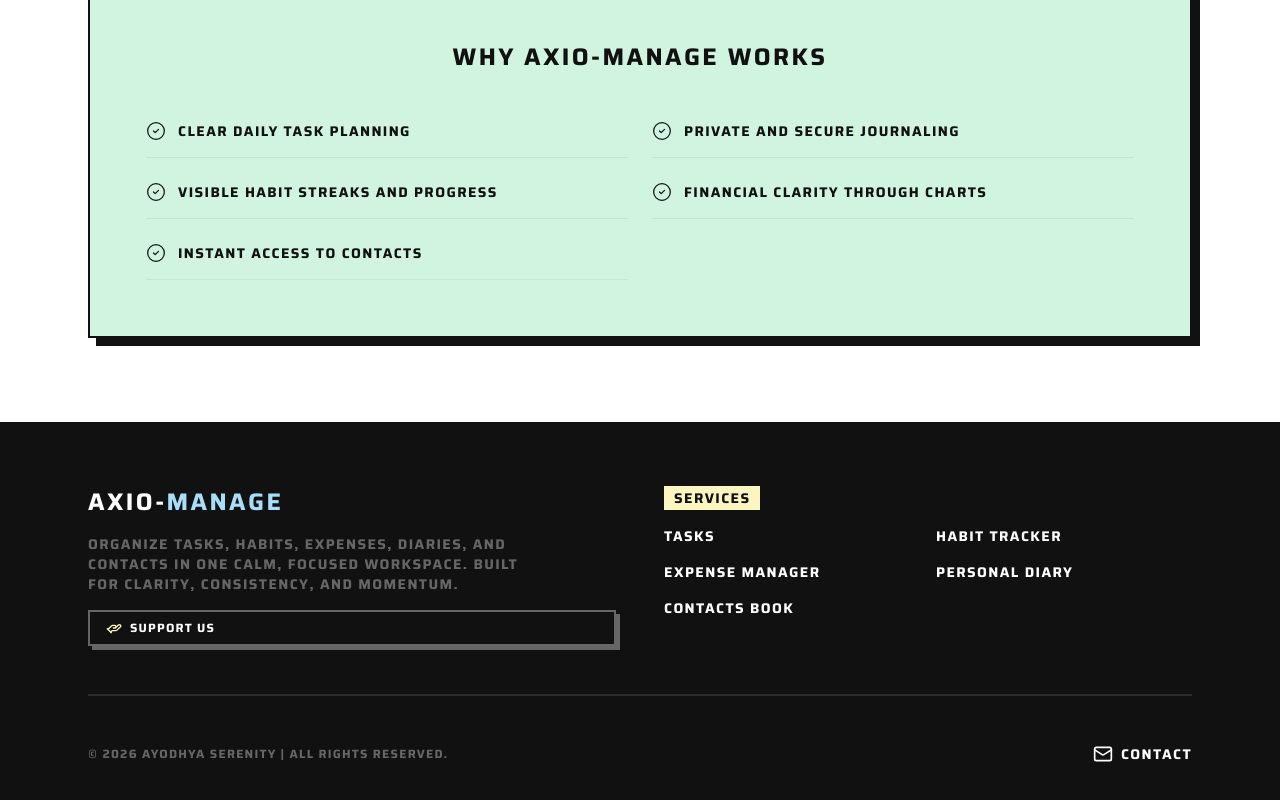
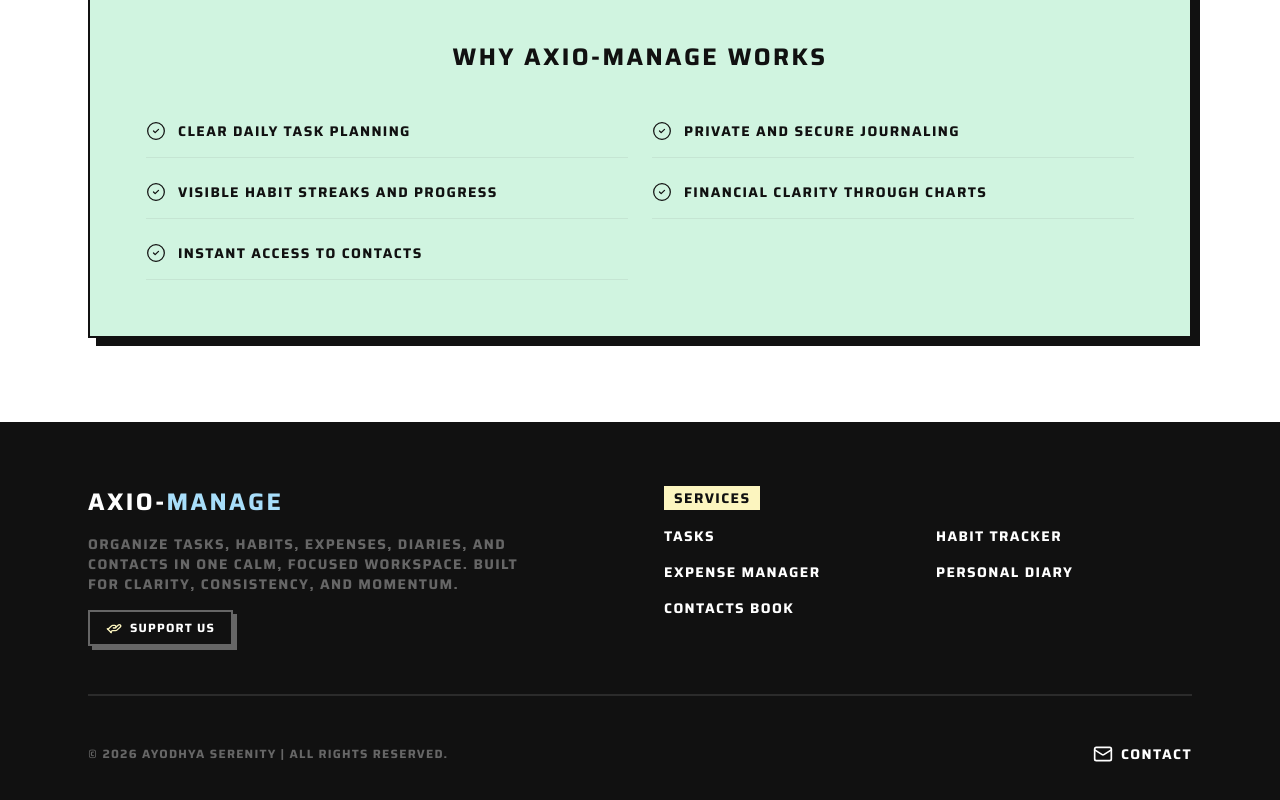
Before and after one commit to shani8828/axioManage-client, a React (Vite) app: page / in a window 1280 px wide. Shown: the part 1970-2770 px from the top of the page. Built offline with nearby package versions, Linux system fonts and the light colour scheme; no server answers.

Commit message:
All Payment bugs fixed.

```diff
--- a/src/App.jsx
+++ b/src/App.jsx
@@ -30,8 +30,6 @@ export default function App() {
           <Routes>
             <Route path="/" element={<Home />} />
             <Route path="/login" element={<Login />} />
-            <Route path="/support" element={<Support />} />
-            <Route path="/supporters" element={<Supporters />} />
             <Route element={<ProtectedRoute />}>
               <Route path="/diary" element={<Diary />} />
               <Route path="/tasks" element={<Tasks />} />
@@ -39,6 +37,8 @@ export default function App() {
               <Route path="/contact-book" element={<ContactBook />} />
               <Route path="/habit-tracker" element={<HabitTracker />} />
               <Route path="/attendance" element={<Attendance />} />
+              <Route path="/support" element={<Support />} />
+              <Route path="/supporters" element={<Supporters />} />
             </Route>
             {/* <Route path="/cache" element={<CacheSystem />} /> */}
             <Route path="*" element={<NoPage />} />
--- a/src/components/Footer.jsx
+++ b/src/components/Footer.jsx
@@ -1,6 +1,13 @@
 import { useEffect, useState } from "react";
 import { Link } from "react-router-dom";
-import { Github, Linkedin, Mail, ArrowUpRight, Users, HelpingHand } from "lucide-react";
+import {
+  Github,
+  Linkedin,
+  Mail,
+  ArrowUpRight,
+  Users,
+  HelpingHand,
+} from "lucide-react";
 import api from "../utils/api";
 
 export default function Footer() {
@@ -36,7 +43,10 @@ export default function Footer() {
               calm, focused workspace. Built for clarity, consistency, and
               momentum.
             </p>
-            <Link to="/support" className="flex items-center gap-2 border-2 border-[#666666] bg-[#111111] px-4 py-2 text-xs font-bold uppercase tracking-widest text-white shadow-[4px_4px_0px_0px_#666666]">
+            <Link
+              to="/support"
+              className="inline-flex w-fit items-center gap-2 border-2 border-[#666666] bg-[#111111] px-4 py-2 text-xs font-bold uppercase tracking-widest text-white shadow-[4px_4px_0px_0px_#666666]"
+            >
               <HelpingHand className="h-4 w-4 text-[#fcf5bf] stroke-[2px]" />
               Support Us
             </Link>
@@ -104,7 +114,7 @@ export default function Footer() {
           {visitorCount !== null && (
             <div className="flex items-center gap-2 border-2 border-[#666666] bg-[#111111] px-4 py-2 text-xs font-bold uppercase tracking-widest text-white shadow-[4px_4px_0px_0px_#666666]">
               <Users className="h-4 w-4 text-[#fcf5bf] stroke-[2px]" />
-              Visitor No. <span className="text-[#a8defa]">{visitorCount}</span>
+              Total Users:<span className="text-[#a8defa]">{visitorCount}</span>
             </div>
           )}
 
--- a/src/components/Navbar.jsx
+++ b/src/components/Navbar.jsx
@@ -78,7 +78,7 @@ export default function Navbar() {
                 <div className="relative">
                   <button
                     onClick={() => setIsProfileOpen(!isProfileOpen)}
-                    className="flex items-center gap-2 p-1 pr-2 transition-all border border-white hover:bg-white hover:text-[#111111]"
+                    className="flex items-center gap-2 p-1 pr-2 transition-all border border-gray-500 hover:bg-white hover:text-[#111111]"
                   >
                     {user?.avatar ? (
                       <img
@@ -114,7 +114,7 @@ export default function Navbar() {
                         </div>
                         <button
                           onClick={handleLogout}
-                          className="flex w-full items-center gap-3 px-3 py-2 text-sm font-bold uppercase tracking-widest text-[#111111] hover:bg-[#ff99c8] transition-colors"
+                          className="flex w-full items-center gap-3 px-3 py-2 text-sm font-bold uppercase tracking-widest text-[#111111] hover:bg-red-400 transition-colors"
                         >
                           <LogOut className="w-4 h-4 stroke-[1.5px]" /> Sign out
                         </button>
@@ -174,7 +174,7 @@ export default function Navbar() {
               {user ? (
                 <button
                   onClick={handleLogout}
-                  className="w-full flex items-center gap-3 px-2 py-3 text-sm font-bold uppercase tracking-widest text-white hover:bg-[#ff99c8] hover:text-[#111111] transition-colors"
+                  className="w-full flex items-center gap-3 px-2 py-3 text-sm font-bold uppercase tracking-widest text-white hover:bg-red-400 hover:text-[#111111] transition-colors"
                 >
                   <LogOut className="w-5 h-5 stroke-[1.5px]" /> SIGN OUT
                 </button>
--- a/src/index.css
+++ b/src/index.css
@@ -18,3 +18,51 @@
   --dark: #111111;
   --muted: #666666;
 }
+
+/* Ultra Thin Smooth Scrollbar */
+
+* {
+  scrollbar-width: thin;
+  scrollbar-color: rgba(0, 0, 0, 0.992) transparent;
+}
+
+/* Chrome, Edge, Safari */
+*::-webkit-scrollbar {
+  width: 4px;
+  height: 4px;
+}
+
+*::-webkit-scrollbar-track {
+  background: transparent;
+}
+
+*::-webkit-scrollbar-thumb {
+  background: rgba(120, 120, 120, 0.35);
+  border-radius: 999px;
+  transition: background 0.2s ease;
+}
+
+*::-webkit-scrollbar-thumb:hover {
+  background: rgba(9, 9, 9, 0.55);
+}
+
+*::-webkit-scrollbar-corner {
+  background: transparent;
+}
+
+/* Smooth scrolling */
+html {
+  scroll-behavior: smooth;
+}
+
+/* Minimal Smooth Text Selection */
+
+::selection {
+  background: rgba(16, 33, 75, 0.18);
+  color: inherit;
+}
+
+::-moz-selection {
+  background: rgba(16, 33, 75, 0.18);
+  color: inherit;
+}
--- a/src/pages/Support.jsx
+++ b/src/pages/Support.jsx
@@ -2,11 +2,14 @@ import { useState } from "react";
 import { Heart, ShieldCheck, CreditCard, Users, ArrowRight } from "lucide-react";
 import { Link } from "react-router-dom";
 import api from "../utils/api";
+import { useAuth } from "../context/AuthContext";
 
 export default function Support() {
+  const { user } = useAuth();
   const [amount, setAmount] = useState(100);
   const [customAmount, setCustomAmount] = useState("");
-  const [supporterName, setSupporterName] = useState("");
+  const [supporterName, setSupporterName] = useState(user?.name || "");
+  const [phone, setPhone] = useState("");
   const [loading, setLoading] = useState(false);
   const [status, setStatus] = useState(null);
 
@@ -53,13 +56,12 @@ export default function Support() {
               razorpay_payment_id: response.razorpay_payment_id,
               razorpay_order_id: response.razorpay_order_id,
               razorpay_signature: response.razorpay_signature,
-              name: supporterName,
+              name: supporterName || user?.name || "Anonymous",
               amount: finalAmount
             });
             if (result.message === "Payment verified successfully") {
               setStatus("success");
               setCustomAmount("");
-              setSupporterName("");
             } else {
               setStatus("error");
             }
@@ -68,7 +70,9 @@ export default function Support() {
           }
         },
         prefill: {
-          name: supporterName || "Generous Supporter",
+          name: supporterName || user?.name || "Generous Supporter",
+          email: user?.email || "",
+          contact: phone || undefined,
         },
         theme: {
           color: "#111111",
@@ -195,14 +199,29 @@ export default function Support() {
 
           <div className="space-y-4">
             <label className="block text-sm font-bold uppercase tracking-widest text-[#111111]">
-              Your Name (Optional - For Hall of Fame)
+              Your Name (For Hall of Fame)
             </label>
             <input
               type="text"
+              required
               value={supporterName}
               onChange={(e) => setSupporterName(e.target.value)}
-              placeholder="Leave blank for Anonymous"
+              placeholder="e.g. John Doe"
               className="w-full border-2 border-[#111111] bg-white p-4 text-sm font-bold text-[#111111] outline-none focus:bg-[#d0f4e0]/10 focus:shadow-[4px_4px_0px_0px_#111] transition-all uppercase tracking-widest"
+            />
+          </div>
+
+          <div className="space-y-4">
+            <label className="block text-sm font-bold uppercase tracking-widest text-[#111111]">
+              Phone Number (For Payment Receipt)
+            </label>
+            <input
+              type="tel"
+              required
+              value={phone}
+              onChange={(e) => setPhone(e.target.value)}
+              placeholder="e.g. 9876543210"
+              className="w-full border-2 border-[#111111] bg-white p-4 text-sm font-bold text-[#111111] outline-none focus:bg-[#fcf5bf]/10 focus:shadow-[4px_4px_0px_0px_#111] transition-all uppercase tracking-widest"
             />
           </div>
 
```
Also changed, not shown: index.html (+17 -5 lines).
